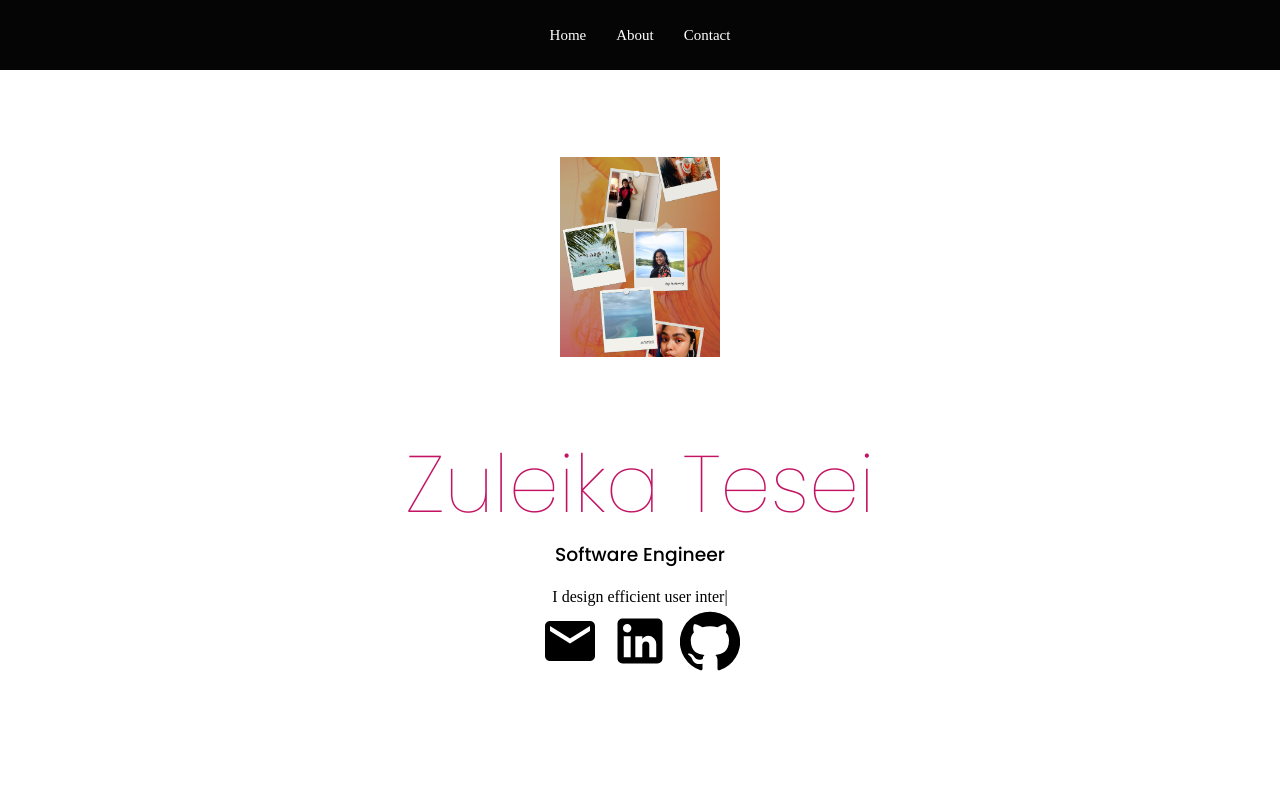
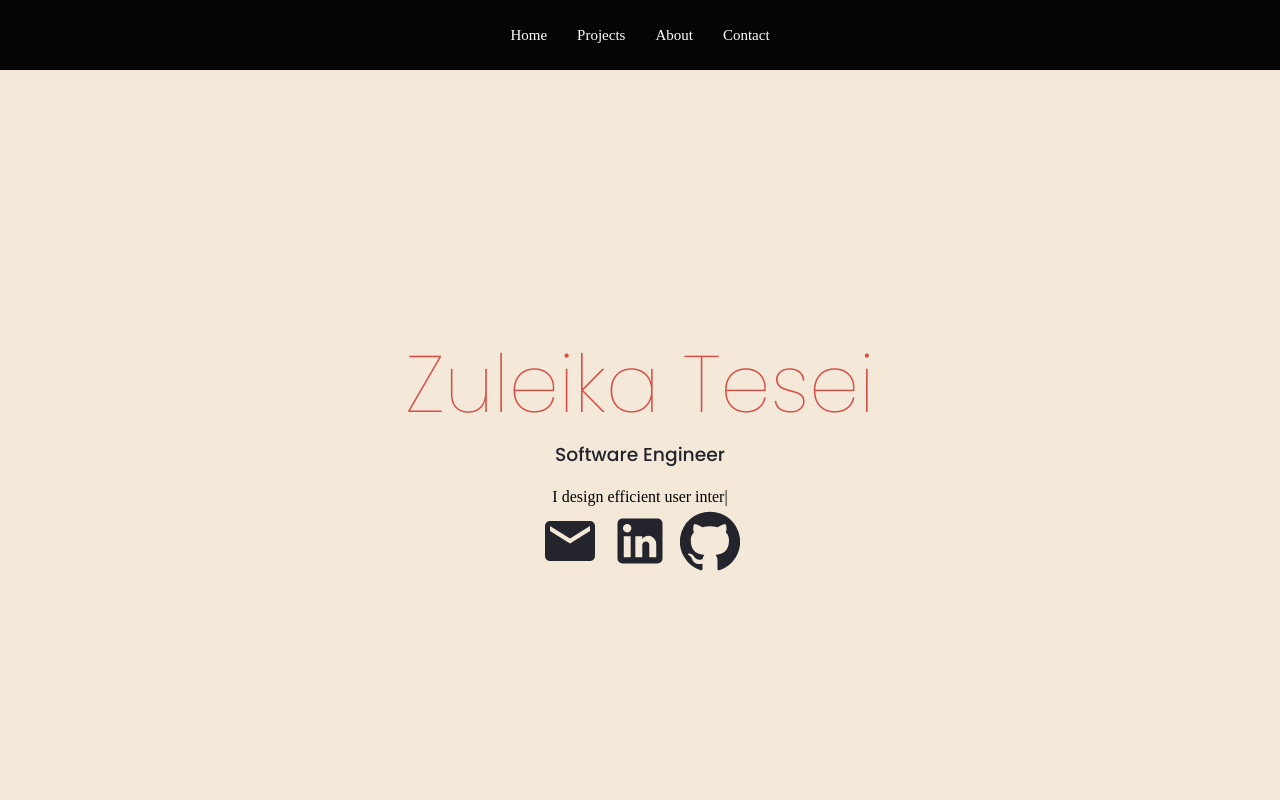
Before and after one commit to zuetesei/react-portfolio, a React (Create React App) app: page / in a window 1280 px wide. Shown: the top 800 px of the page. Built offline with nearby package versions, Linux system fonts and the light colour scheme.

Commit message:
home page

```diff
--- a/package.json
+++ b/package.json
@@ -10,12 +10,12 @@
     "@mui/icons-material": "^5.10.16",
     "@mui/material": "^5.10.16",
     "@testing-library/jest-dom": "^5.16.5",
-    "@testing-library/react": "^13.4.0",
+    "@testing-library/react": "^11.1.0",
     "@testing-library/user-event": "^13.5.0",
     "bootstrap": "^5.2.3",
-    "react": "^18.2.0",
+    "react": "^17.0.0",
     "react-bootstrap": "^2.6.0",
-    "react-dom": "^18.2.0",
+    "react-dom": "^17.0.0",
     "react-router-dom": "^6.4.3",
     "react-scripts": "5.0.1",
     "react-typed": "^1.2.0",
--- a/src/App.css
+++ b/src/App.css
@@ -7,6 +7,7 @@
 body {
   padding: 0;
   margin: 0;
+  background-color: #F4E9D9;
 }
 
 /* .App-logo {
--- a/src/components/Navbar.js
+++ b/src/components/Navbar.js
@@ -2,6 +2,7 @@ import React, { useEffect, useState } from 'react';
 import { Link, useLocation } from 'react-router-dom';
 import '../styles/Navbar.css';
 import ReorderIcon from '@material-ui/icons/Reorder';
+import Nav from 'react-bootstrap/Nav';
 
 function Navbar() {
     const [expandNavBar, setExpandNavBar] = useState(false);
@@ -13,17 +14,23 @@ function Navbar() {
     }, ([location]));
 
     return (
+
+        <Nav justify variant='tabs' defaultActiveKey="/">
+
+
             <div className='navbar' id={expandNavBar ? 'open' : 'close'}>
                 <div className='toggleButton'>
                     <button onClick={() => { setExpandNavBar((prev) => !prev); }}> < ReorderIcon /> </button>
                 </div>
                 <div className='links'>
                     <Link to='/'> Home </Link>
-                {/* <Link to='/projects'> Projects </Link> */}
+                    <Link to='/projects'> Projects </Link>
                     <Link to='/about'> About </Link>
                     <Link to='/contact'> Contact </Link>
                 </div>
             </div>
+
+        </Nav>
     );
 }
 
--- a/src/pages/Home.js
+++ b/src/pages/Home.js
@@ -3,14 +3,12 @@ import EmailIcon from '@material-ui/icons/Email';
 import LinkedInIcon from '@material-ui/icons/LinkedIn';
 import GithubIcon from '@material-ui/icons/GitHub';
 import Typed from 'react-typed';
-import Photo from '../assets/home.png';
 import '../styles/Home.css'
 
 function Home() {
     return (
         <div className='Home'>
             <div className='about'>
-                <img src={Photo} />
                 <div>
                     <h2> Zuleika Tesei </h2>
                     <h3> Software Engineer </h3>
--- a/src/styles/Home.css
+++ b/src/styles/Home.css
@@ -3,7 +3,8 @@
 .home {
     width: 100%;
     align-items: center;
-    color: #ffffff;
+    /* color: #ffffff; */
+    background-color: #F4E9D9;
 }
 
 img {
@@ -19,7 +20,7 @@ img {
     justify-content: center;
     align-items: center;
     text-align: center;
-    background-color: #ffffff;
+    background-color: #F4E9D9;
     color: #000000;
 }
 
@@ -27,13 +28,14 @@ img {
     font-family: "Poppins";
     font-weight: 100;
     font-size: 80px;
-    color: #c31463;
+    color: #D64E46;
     height: 50px;
 }
 
 .about h3 {
     font-family: "Poppins";
     font-weight: 500;
+    color: #24242D;
 }
 
 .about .prompt {
@@ -44,7 +46,7 @@ img {
 .prompt svg {
     font-size: 60px;
     margin: 5px;
-    color: black;
+    color: #24242D;
 }
 
 .skills {
```
Also changed, not shown: src/index.js (+4 -4 lines), 1 other file (tests, documents, lock files or other folders). Lines whose indentation alone changed are shown as unchanged.
